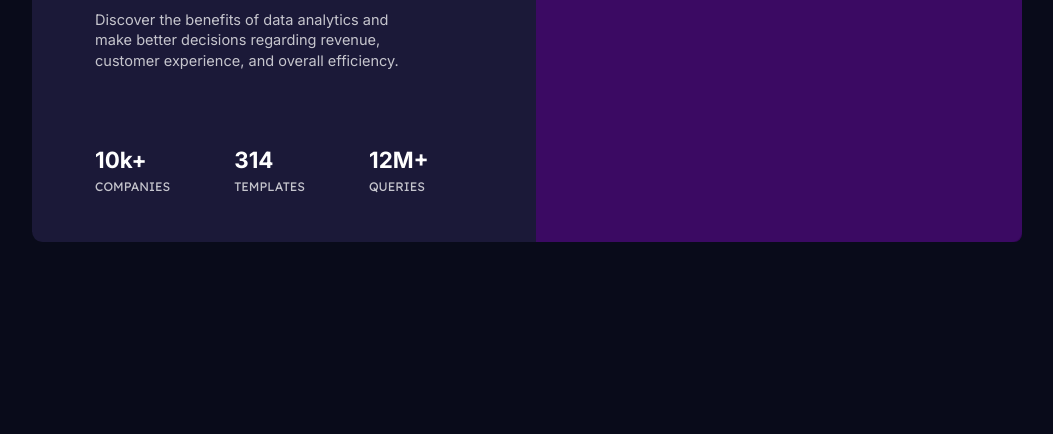
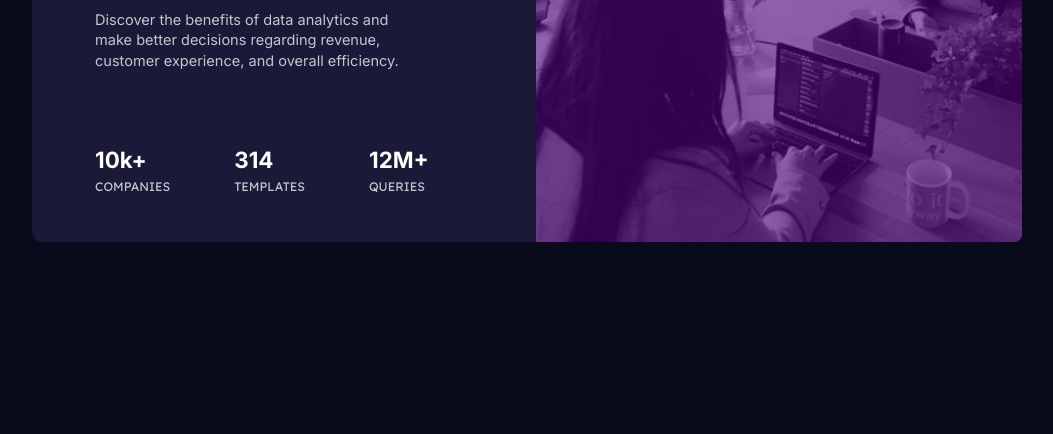
Before and after one commit to rmmcr/Stats-Preview-Card, a plain HTML site: page index.html in a window 1280 px wide. Shown: the part 366-800 px from the top of the page, without its empty margins (113-1166 px from the left). Drawn offline with Linux system fonts and the light colour scheme.

Commit message:
Update main.css

```diff
--- a/css/main.css
+++ b/css/main.css
@@ -96,7 +96,7 @@ body section .main .counters .counter .stats-title {
     flex-direction: row-reverse;
   }
   body section .header-image {
-    background-image: url(./img/image-header-desktop.jpg);
+    background-image: url(../img/image-header-desktop.jpg);
     background-size: cover;
     height: auto;
     width: 49.1%;
```
